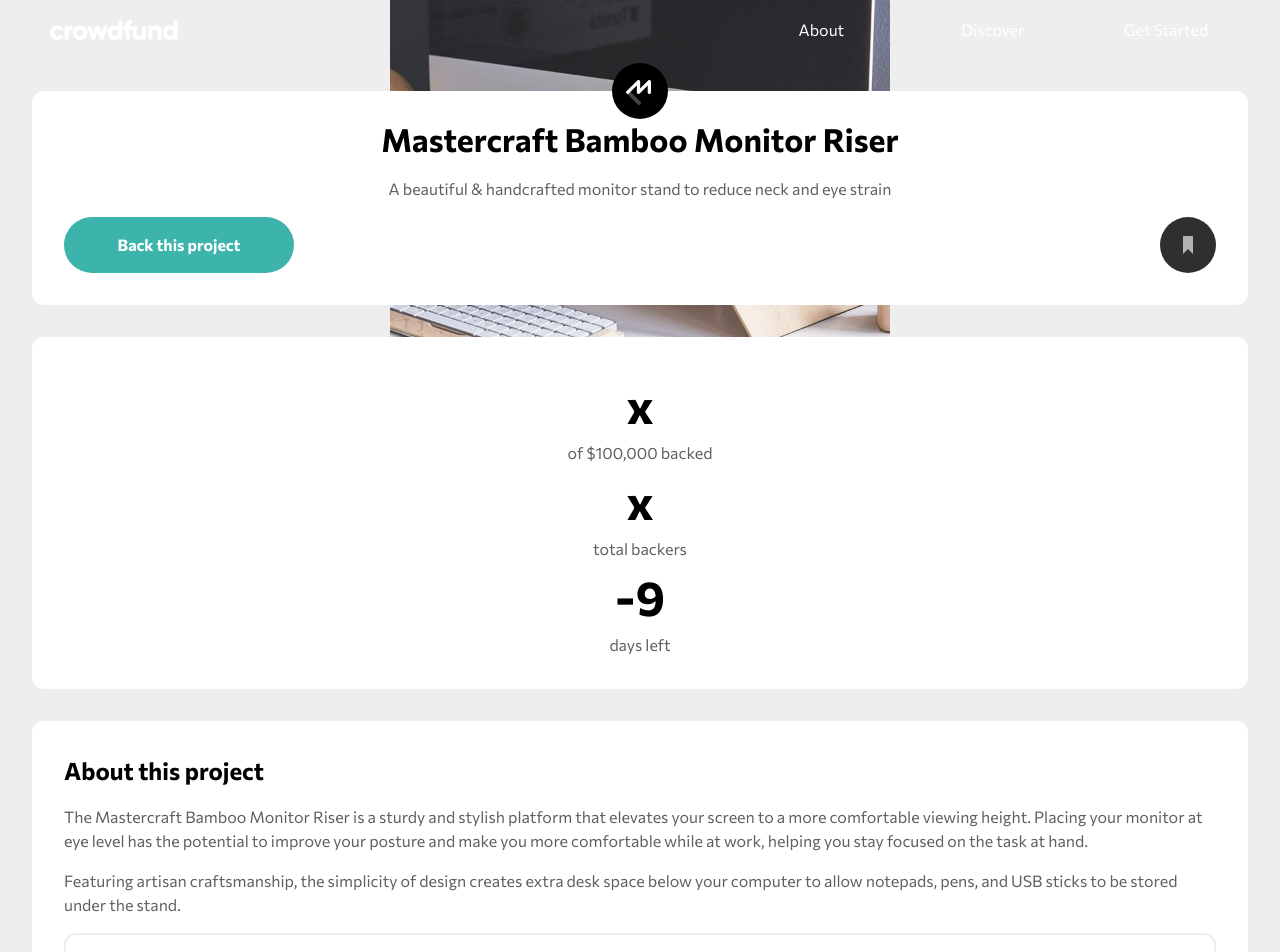
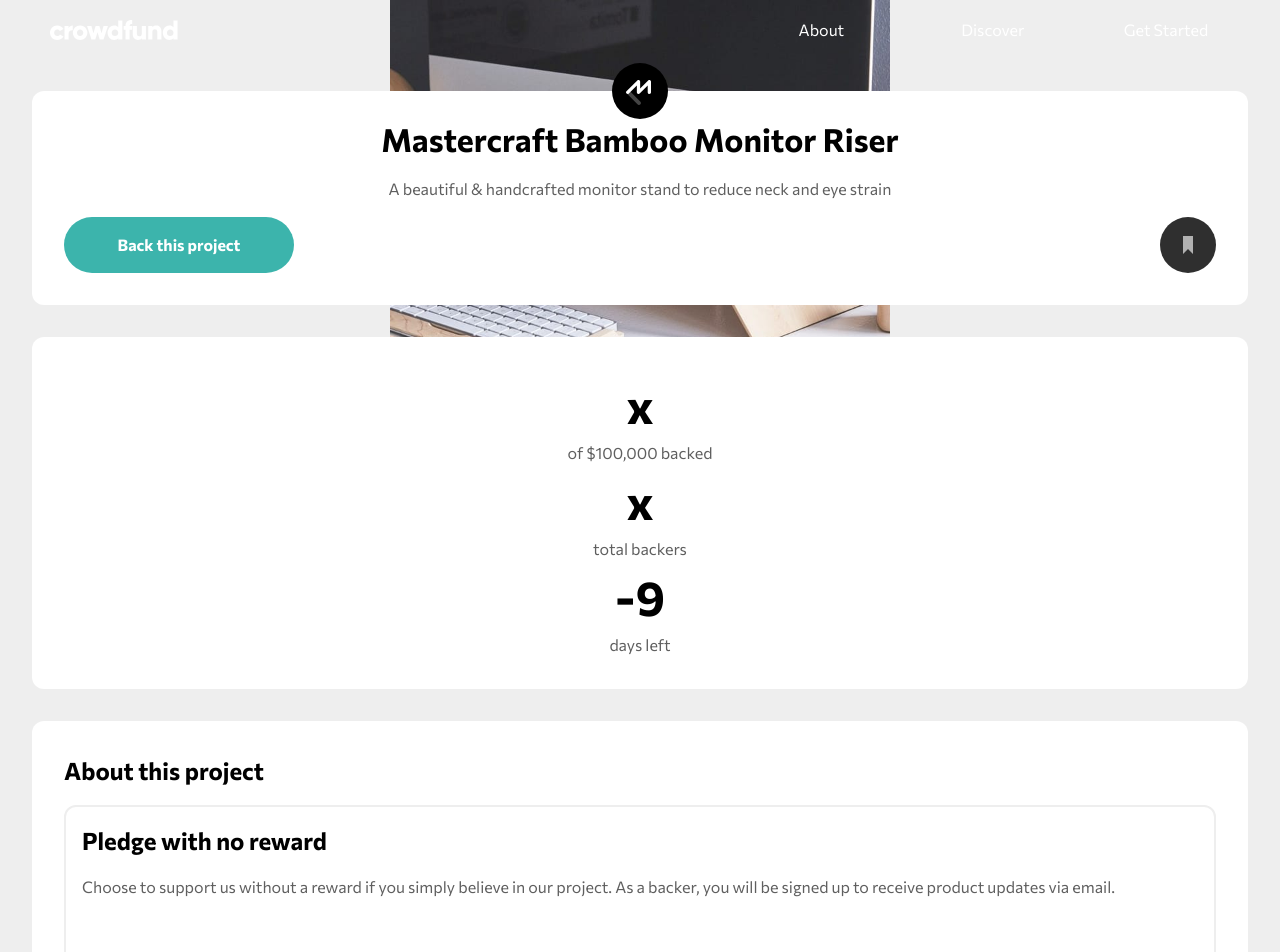
Before and after one commit to migvidal/crowdfunding-product-page, a Vue app: page / in a window 1280 px wide. Shown: the top 952 px of the page. Built offline with nearby package versions, Linux system fonts and the light colour scheme.

Commit message:
Fix: rewards now correct

```diff
--- a/src/components/CrowdfundHome.vue
+++ b/src/components/CrowdfundHome.vue
@@ -65,15 +65,12 @@ export default {
   },
   data() {
     return {
-      description: [
-        "The Mastercraft Bamboo Monitor Riser is a sturdy and stylish platform that elevates your screen to a more comfortable viewing height. Placing your monitor at eye level has the potential to improve your posture and make you more comfortable while at work, helping you stay focused on the task at hand.",
-        "Featuring artisan craftsmanship, the simplicity of design creates extra desk space below your computer to allow notepads, pens, and USB sticks to be stored under the stand.",
-      ],
       rewards: [
         {
           id: 0,
           description:
-            "You get an ergonomic stand made of natural bamboo. You've helped us launch our promotional campaign, and you’ll be added to a special Backer member list",
+            "Choose to support us without a reward if you simply believe in our project. As a backer, you will be signed up to receive product updates via email.",
+          raised: 0,
           selected: false,
         },
         {
@@ -108,12 +105,9 @@ export default {
     };
   },
   methods: {
-    updateRewards(selectedPledge) {
-      this.rewards.forEach((reward) => {
-        if (reward.id == selectedPledge.id) {
-          reward.raised += selectedPledge.money;
-        }
-      });
+    updateRewards(updatedPledges) {
+      console.log(updatedPledges);
+      this.rewards = updatedPledges;
     },
     logResult(r) {
       console.log(r);
--- a/src/components/PledgeModal.vue
+++ b/src/components/PledgeModal.vue
@@ -61,8 +61,8 @@ export default {
     handleSubmit(money) {
       //_/this.selectedPledge.money = money;
       //_/this.$emit('submitpledge', this.selectedPledge);
-      this.rewardsCopy.raised += money;
-      this.$emit("submitpledge", this.rewardsCopy);
+      this.rewardsCopy.raised += money;// add the money
+      this.$emit("submitpledge", this.rewardsCopy);//send the copy
     },
   },
 };
```
